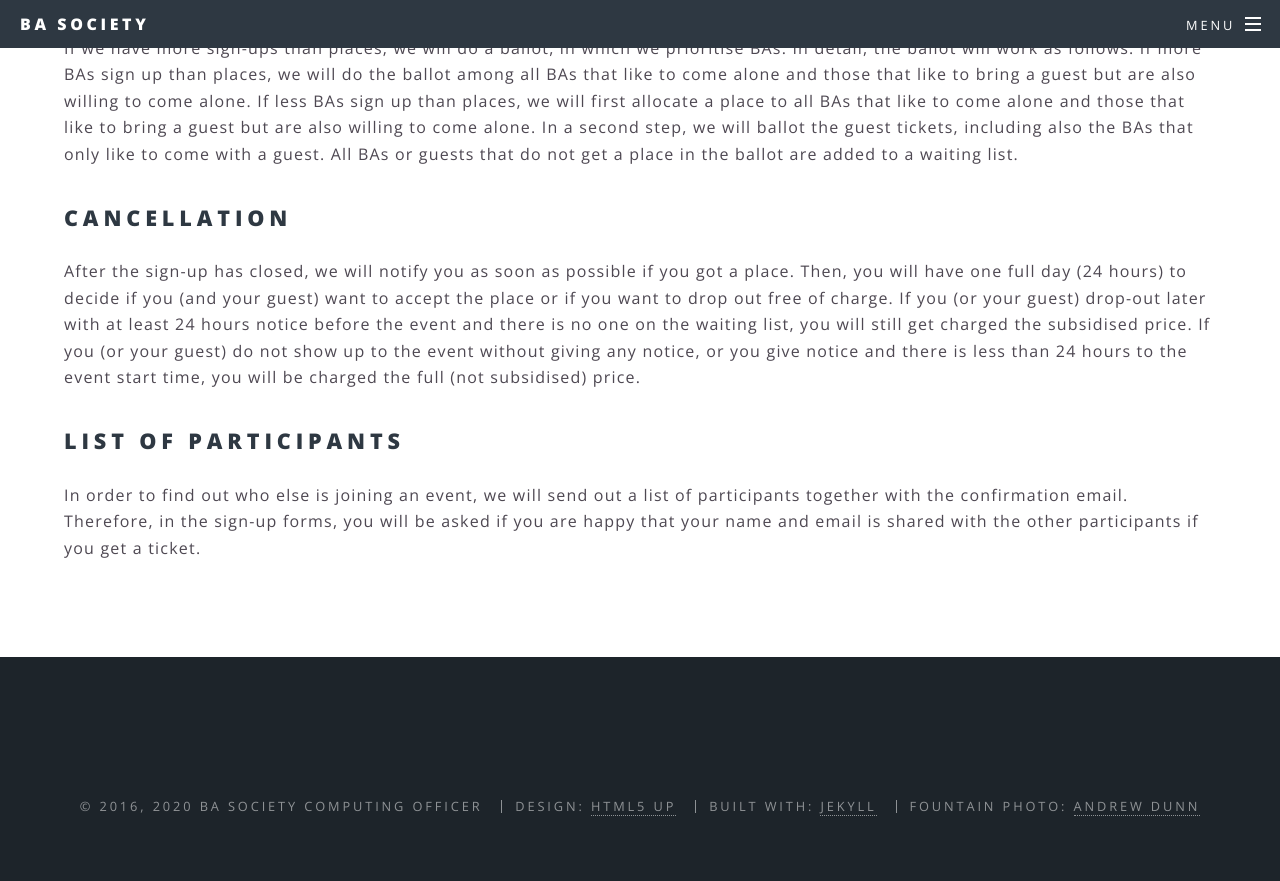
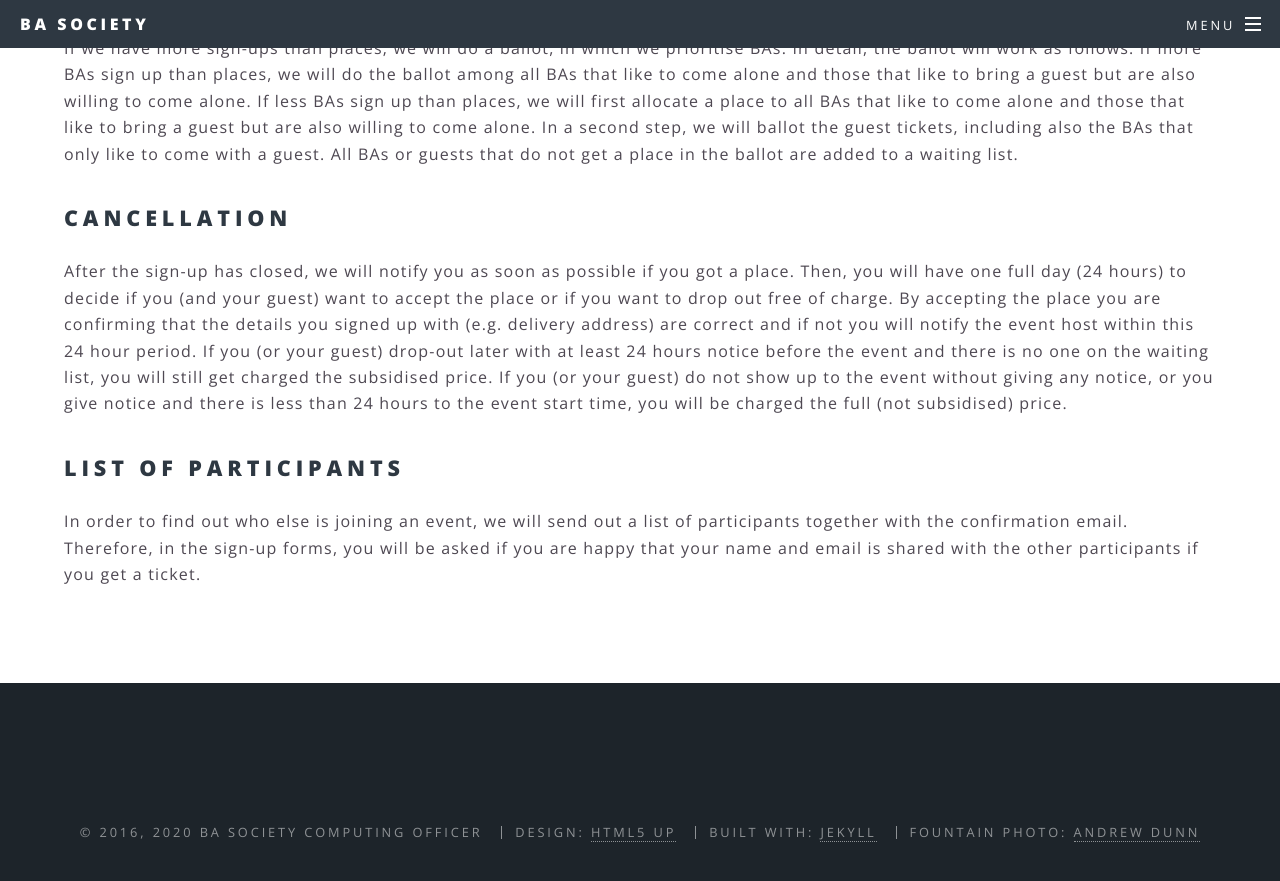
Before and after one commit to TrinityBASociety/trinitybasociety.github.io, a Jekyll site: the page built from ba-events/index.md, in a window 1280 px wide and 900 px high, scrolled down 644 px. Shown: the top 881 px of the window. Built offline with Jekyll 4.4.1, drawn with Linux system fonts in a browser that asks for light colours.

Commit message:
cancellation policy update

```diff
--- a/ba-events/index.md
+++ b/ba-events/index.md
@@ -16,7 +16,7 @@
 
 ## Cancellation
 
-After the sign-up has closed, we will notify you as soon as possible if you got a place. Then, you will have one full day (24 hours) to decide if you (and your guest) want to accept the place or if you want to drop out free of charge. If you (or your guest) drop-out later with at least 24 hours notice before the event and there is no one on the waiting list, you will still get charged the subsidised price. If you (or your guest) do not show up to the event without giving any notice, or you give notice and there is less than 24 hours to the event start time, you will be charged the full (not subsidised) price.
+After the sign-up has closed, we will notify you as soon as possible if you got a place. Then, you will have one full day (24 hours) to decide if you (and your guest) want to accept the place or if you want to drop out free of charge. By accepting the place you are confirming that the details you signed up with (e.g. delivery address) are correct and if not you will notify the event host within this 24 hour period. If you (or your guest) drop-out later with at least 24 hours notice before the event and there is no one on the waiting list, you will still get charged the subsidised price. If you (or your guest) do not show up to the event without giving any notice, or you give notice and there is less than 24 hours to the event start time, you will be charged the full (not subsidised) price.
 
 ## List of participants
 
```
